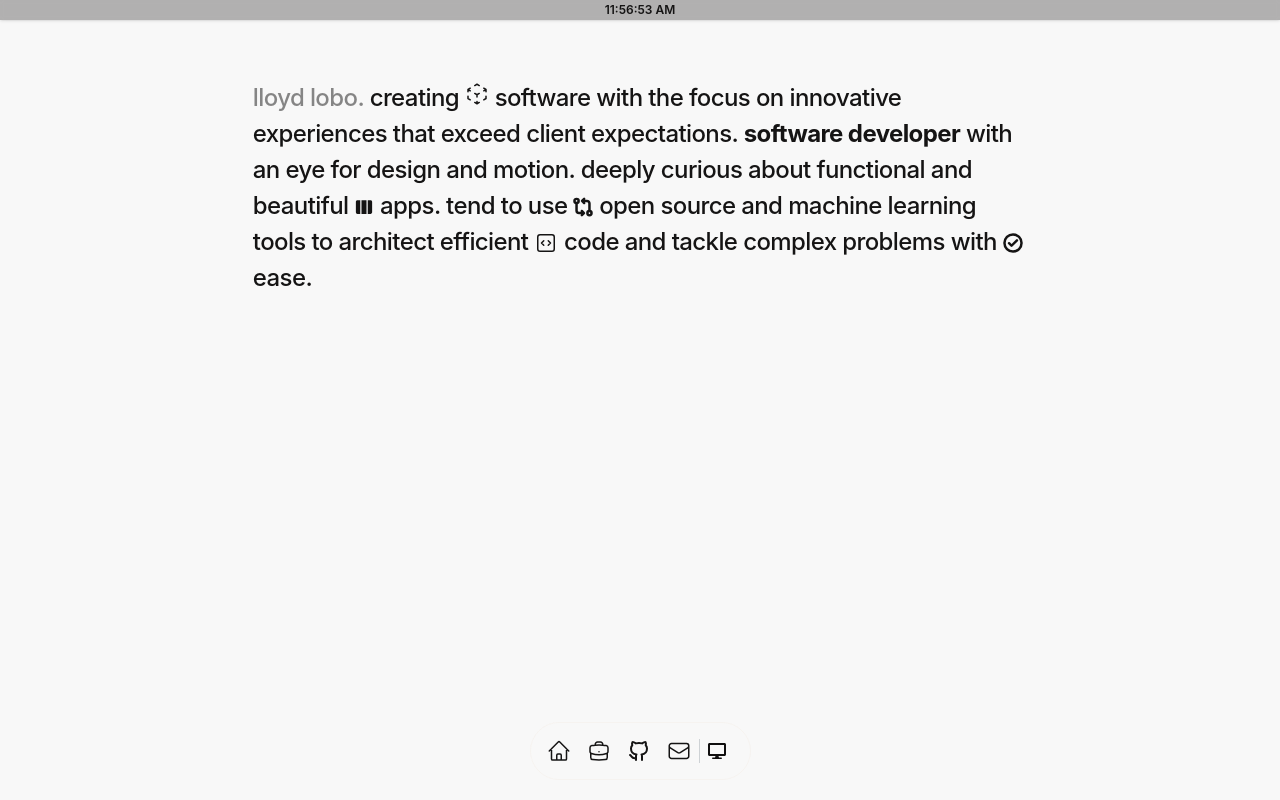
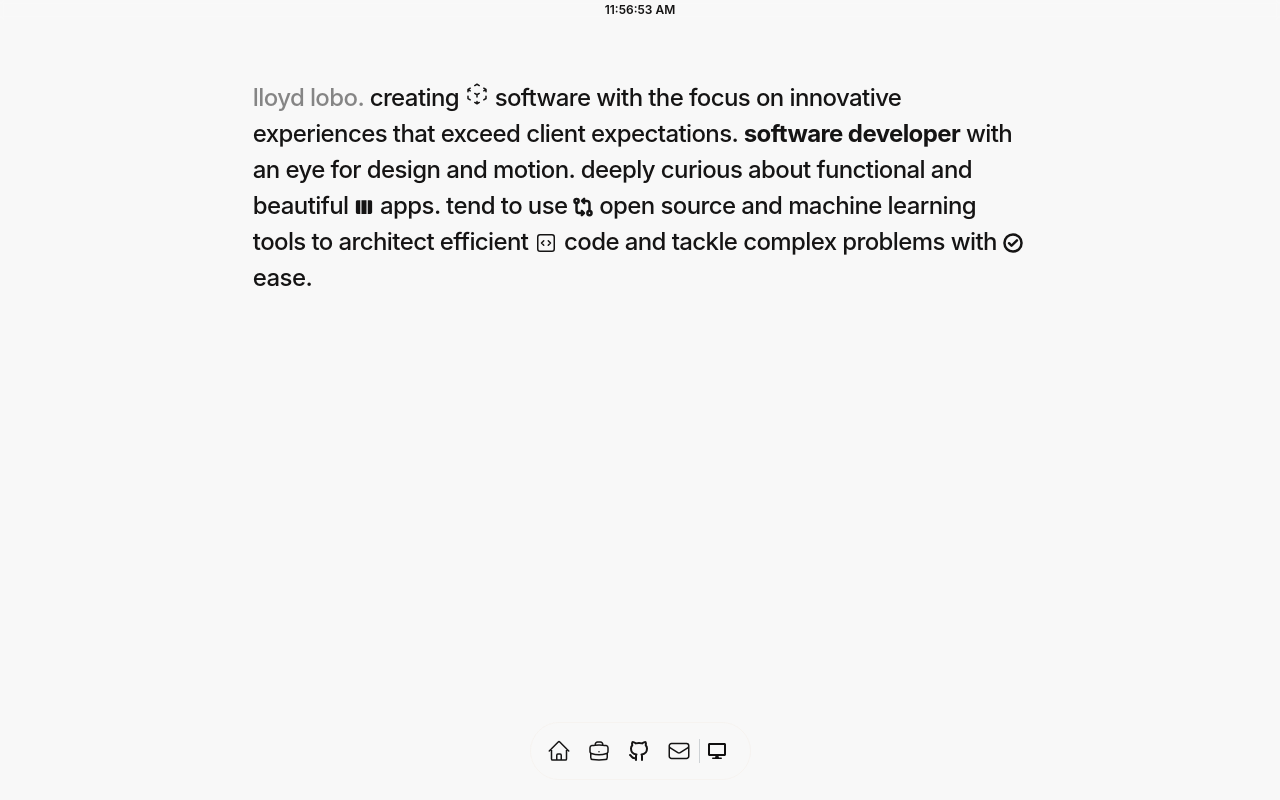
Before and after one commit to lloydlobo/lloydlobo.com, a Next.js app: page / in a window 1280 px wide. Built offline with nearby package versions, Linux system fonts and the light colour scheme.

Commit message:
style: remove bg from clock top nav bar

```diff
--- a/pages/index.tsx
+++ b/pages/index.tsx
@@ -19,8 +19,9 @@ export function ClockNav() {
     }, 1000);
     return () => clearInterval(interval);
   }, []);
+
   return (
-    <header className="flex z-50 min-h-[1.25rem] justify-center fixed left-0 right-0 px-2 top-0 bg-on-secondary/30 shadow items-center text-xs font-semibold brightness-100 backdrop-blur-[2px] gap-x-2">
+    <header className="flex z-50 min-h-[1.25rem] justify-center fixed left-0 right-0 px-2 top-0 items-center text-xs font-semibold brightness-80 bg-opacity-50 backdrop-blur-[2px] gap-x-2">
       <span className="h-full dark:text-secondary text-opacity-70">
         {currentTime ? (
           <span>{currentTime}</span>
```
